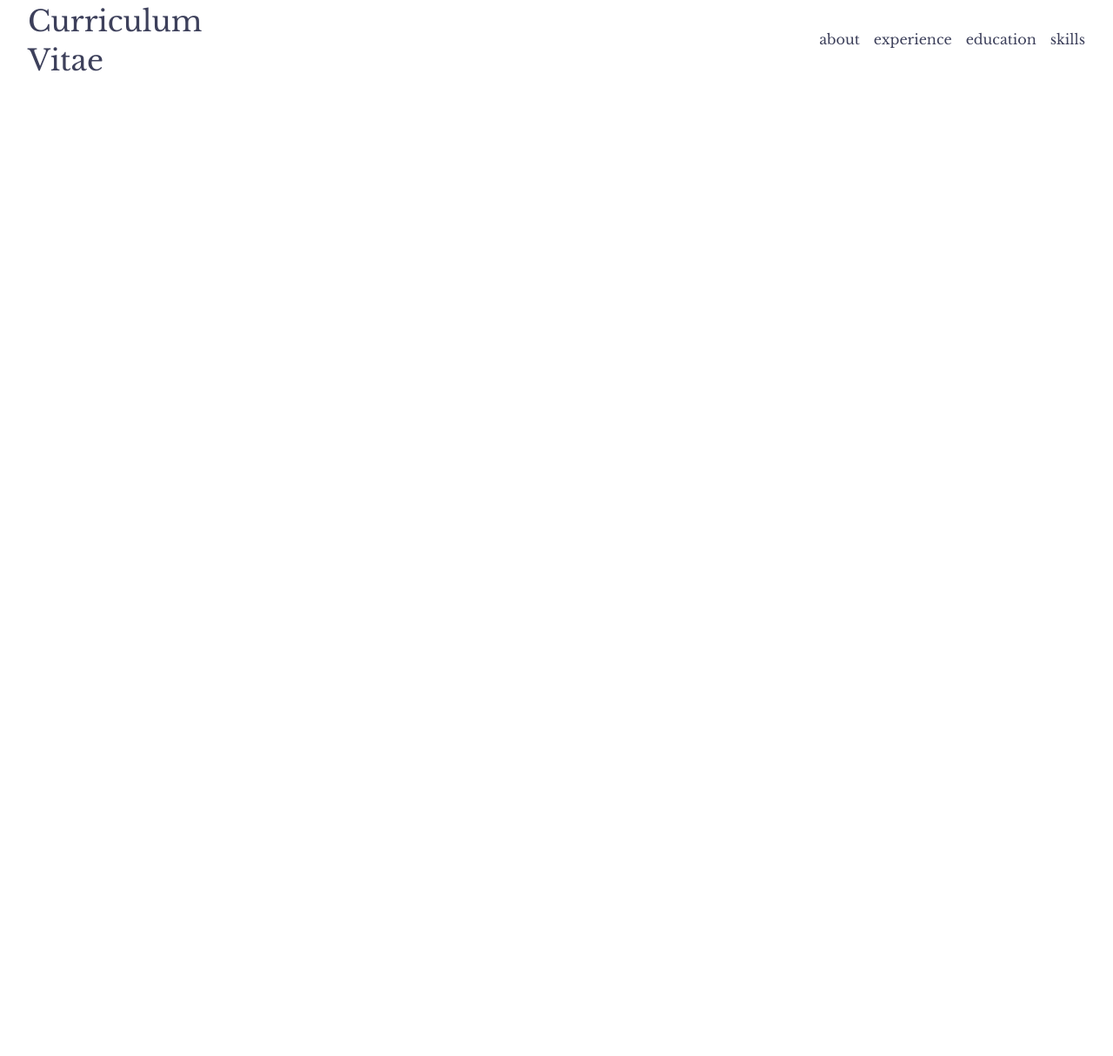
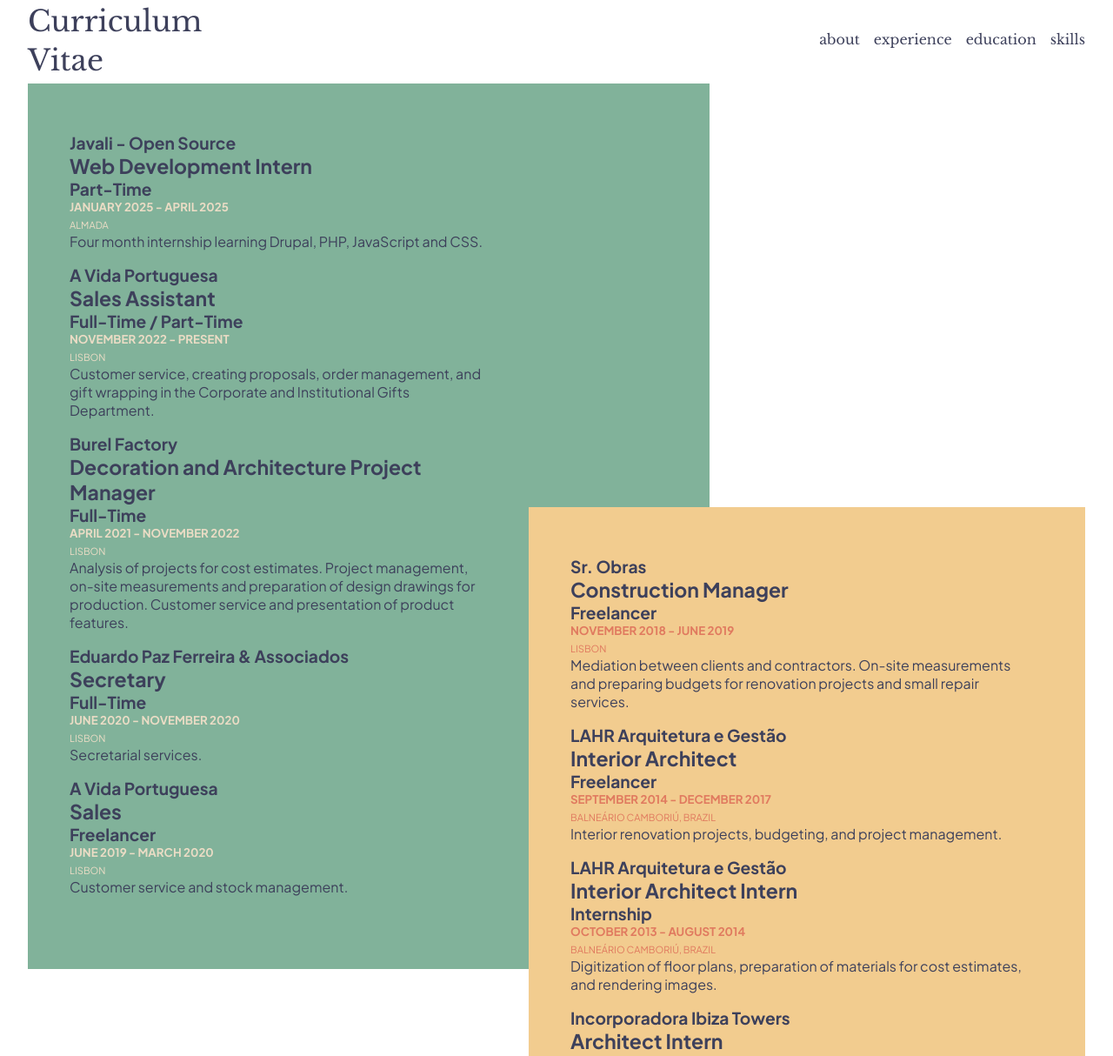
Before and after one commit to ellenristow/my-cv-project, a website: page pages/experience.html in a window 1280 px wide. Shown: the top 1214 px of the page at 87% size. Before the commit the page ends 800 px from the top, so only its background shows below. Drawn offline with nearby package versions, Linux system fonts and the light colour scheme; files that its build step writes are made by us from their sources; no server answers.

Commit message:
reorganized the data from the "experience" page at the JS file. Added styles.

```diff
--- a/pages/experience.html
+++ b/pages/experience.html
@@ -5,6 +5,7 @@
 		<meta name="viewport" content="width=device-width, initial-scale=1.0" />
 		<title>Experience</title>
 		<link rel="stylesheet" href="../styles/main.css" />
+		<script src="../scripts/experience.js" defer></script>
 	</head>
 	<body>
 		<header>
@@ -13,35 +14,13 @@
 		</header>
 		<section class="experience">
 			<div class="container">
-				<!-- <div class="experience__wrapper">
+				<div class="experience__wrapper">
 					<div class="experience__background1"></div>
-					<div class="experience__text">
-						<div class="experience__company">
-							<h4>company name</h4>
-						</div>
-						<div class="experience__role">
-							<h4><span>role</span></h4>
-						</div>
-						<div class="experience__type">
-							<h5>type</h5>
-						</div>
-					</div>
-					<div class="experience__duration">
-						<h6>duration</h6>
-					</div>
-					<div class="experience__location">
-						<p>location</p>
-					</div>
-					<div class="experience__description">
-						<p>
-							Lorem, ipsum dolor sit amet consectetur adipisicing elit. Id itaque harum debitis porro nesciunt nemo deserunt suscipit quas et ab labore accusantium ut eveniet, error laboriosam tempore
-							a alias adipisci?
-						</p>
-					</div> -->
+					<div id="experience__data1" class="experience__text1"></div>
+					<div id="experience__data2" class="experience__text2"></div>
 					<div class="experience__background2"></div>
 				</div>
 			</div>
 		</section>
-		<script src="scripts/experience.js"></script>
 	</body>
 </html>
--- a/scripts/experience.js
+++ b/scripts/experience.js
@@ -1,32 +1,89 @@
-fetch('data.json')
-	.then(response => response.json())
-	.then(experiences => {
-		const experienceContainer = document.querySelector('.experience__wrapper');
+document.addEventListener('DOMContentLoaded', () => {
+	const experiencesData1 = document.getElementById('experience__data1');
+	const experiencesData2 = document.getElementById('experience__data2');
 
-		experiences.forEach(exp => {
-			const experienceHTML = `
-                <div class="experience__text">
-                    <div class="experience__company">
-                        <h4>${exp.company_name}</h4>
-                    </div>
-                    <div class="experience__role">
-                        <h4><span>${exp.role}</span></h4>
-                    </div>
-                    <div class="experience__type">
-                        <h5>${exp.type}</h5>
-                    </div>
-                </div>
-                <div class="experience__duration">
-                    <h6>${exp.duration}</h6>
-                </div>
-                <div class="experience__location">
-                    <p>${exp.location}</p>
-                </div>
-                <div class="experience__description">
-                    <p>${exp.description}</p>
-                </div>
-            `;
-			experienceContainer.insertAdjacentHTML('beforeend', experienceHTML);
+	fetch('../data/experience_data.json') //requisição para o arquivo JSON
+		.then(response => {
+			if (!response.ok) {
+				console.error('HTTP Error:', response.status, response.statusText, 'URL:', response.url);
+				throw new Error(`HTTP Error! status: ${response.status}, ${response.statusText}, URL: ${response.url}`);
+			}
+			return response.json(); //Converte a resposta para JSON
+		})
+		.then(experiences => {
+			experiencesData1.innerHTML = '';
+
+			experiences.slice(0, 4).forEach(experience => {
+				const itemDiv = document.createElement('div');
+				itemDiv.classList.add('experience__text-section1');
+				itemDiv.setAttribute('experience_data_id', experience.id);
+
+				const companyName = document.createElement('h3');
+				companyName.textContent = `${experience.company_name}`;
+
+				const role = document.createElement('h4');
+				role.textContent = `${experience.role}`;
+
+				const type = document.createElement('h5');
+				type.textContent = `${experience.type}`;
+
+				const duration = document.createElement('h6');
+				duration.textContent = `${experience.duration}`;
+
+				const location = document.createElement('span');
+				location.textContent = `${experience.location}`;
+
+				const description = document.createElement('p');
+				description.textContent = `${experience.description}`;
+
+				itemDiv.appendChild(companyName);
+				itemDiv.appendChild(role);
+				itemDiv.appendChild(type);
+				itemDiv.appendChild(duration);
+				itemDiv.appendChild(location);
+				itemDiv.appendChild(description);
+
+				experiencesData1.appendChild(itemDiv);
+			});
+
+			experiencesData2.innerHTML = '';
+
+			experiences.slice(4, 9).forEach(experience => {
+				const itemDiv = document.createElement('div');
+				itemDiv.classList.add('experience__text-section2');
+				itemDiv.setAttribute('experience_data_id', experience.id);
+
+				const companyName = document.createElement('h3');
+				companyName.textContent = `${experience.company_name}`;
+
+				const role = document.createElement('h4');
+				role.textContent = `${experience.role}`;
+
+				const type = document.createElement('h5');
+				type.textContent = `${experience.type}`;
+
+				const duration = document.createElement('h6');
+				duration.textContent = `${experience.duration}`;
+
+				const location = document.createElement('span');
+				location.textContent = `${experience.location}`;
+
+				const description = document.createElement('p');
+				description.textContent = `${experience.description}`;
+
+				itemDiv.appendChild(companyName);
+				itemDiv.appendChild(role);
+				itemDiv.appendChild(type);
+				itemDiv.appendChild(duration);
+				itemDiv.appendChild(location);
+				itemDiv.appendChild(description);
+
+				experiencesData2.appendChild(itemDiv);
+			});
+		})
+		.catch(error => {
+			console.error('Erro ao carregar a informação:', error);
+			experiencesData1.textContent = 'Erro ao carregar as informações';
+			experiencesData2.textContent = 'Erro ao carregar as informações';
 		});
-	})
-	.catch(error => console.error('Erro ao carregar os dados', error));
+});
--- a/styles/layout/_experience.scss
+++ b/styles/layout/_experience.scss
@@ -4,4 +4,96 @@
 
 .experience {
 	margin-top: 6rem;
+
+	&__wrapper {
+		font-family: $main-font;
+		color: $text-dark-color;
+		display: grid;
+		grid-template-columns: repeat(4, 1fr);
+		grid-template-rows: repeat(4, auto);
+	}
+
+	&__background1 {
+		grid-column: 1/4;
+		grid-row: 1/4;
+		background: $fourth-color;
+		z-index: -3;
+		margin: 0 8rem 6rem 0;
+	}
+
+	&__text1 {
+		grid-column: 3/5;
+		grid-row: 2/5;
+		display: flex;
+		flex-direction: column-reverse;
+		padding: 2.5rem 4rem 1.5rem 1rem;
+		align-self: center;
+		margin: 1rem 0;
+	}
+
+	&__text2 {
+		grid-column: 1/3;
+		grid-row: 1/3;
+		display: flex;
+		flex-direction: column-reverse;
+		padding: 2.5rem 4rem 1.5rem 1.5rem;
+		margin: 1rem 1rem 0 1.5rem;
+		align-self: start;
+	}
+
+	&__text-section1,
+	&__text-section2 {
+		padding-bottom: 1rem;
+
+		h3 {
+			font-size: $h6-font-size;
+		}
+
+		h4 {
+			font-size: $h5-font-size;
+		}
+
+		h5 {
+			font-size: $h6-font-size;
+		}
+
+		h6 {
+			font-size: $small-font-size;
+			text-transform: uppercase;
+			/* font-weight: 400; */
+		}
+
+		span {
+			font-size: $mini-font-size;
+			text-transform: uppercase;
+		}
+	}
+
+	&__text-section1 {
+		h6 {
+			color: $tertiary-color;
+		}
+
+		span {
+			color: $tertiary-color;
+		}
+	}
+
+	&__text-section2 {
+		h6 {
+			color: $bg-secondary-color;
+		}
+
+		span {
+			color: $bg-secondary-color;
+		}
+	}
+
+	&__background2 {
+		grid-column: 2/5;
+		grid-row: 2/5;
+		background: $bg-primary-color;
+		z-index: -2;
+		margin-left: 17rem;
+	}
 }
--- a/styles/layout/_intro.scss
+++ b/styles/layout/_intro.scss
@@ -84,6 +84,7 @@
 			width: 230px;
 			height: auto;
 			object-fit: cover;
+			border-radius: 50%;
 		}
 	}
 
```
Also changed, not shown: pages/education.html (+6 -1 lines), styles/main.css, 1 other file.
